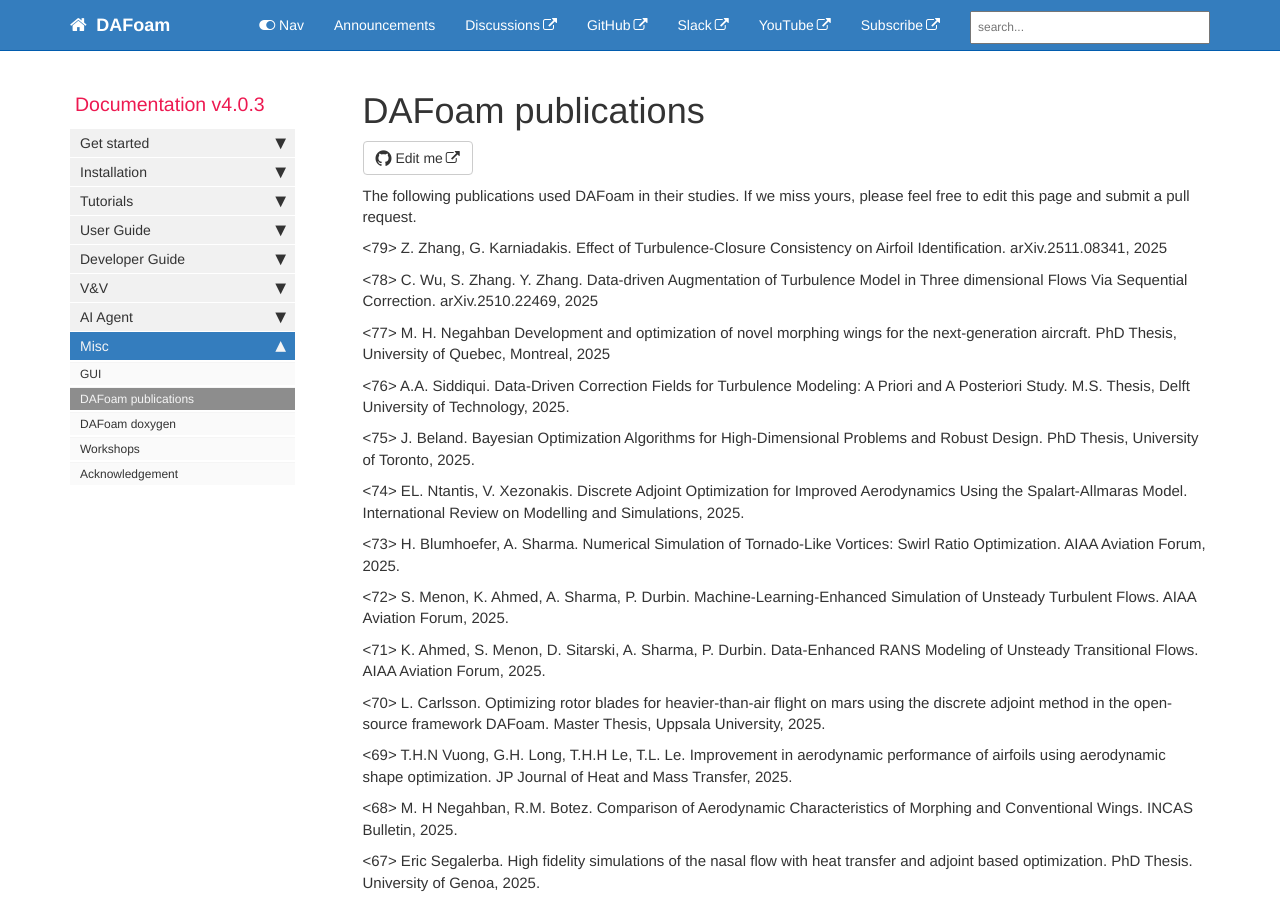
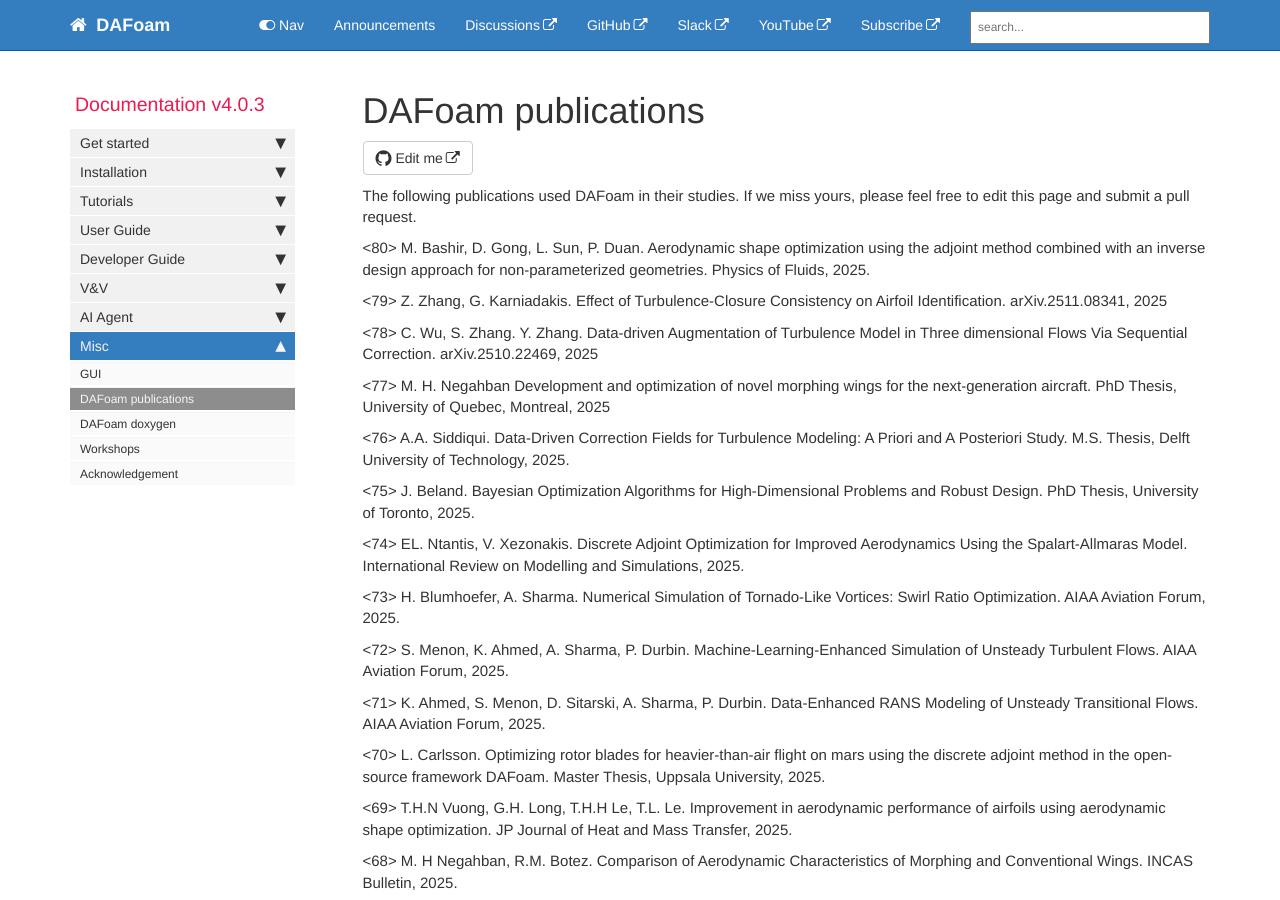
Before and after one commit to DAFoam/DAFoam.github.io, a Jekyll site: the page built from pages/mydoc/mydoc_docs_publications.md, in a window 1280 px wide and 900 px high. Built offline with Jekyll 4.4.1, drawn with Linux system fonts in a browser that asks for light colours; comment, search, counter and statistics services are not loaded.

Commit message:
content update

```diff
--- a/pages/mydoc/mydoc_docs_publications.md
+++ b/pages/mydoc/mydoc_docs_publications.md
@@ -8,6 +8,8 @@ folder: mydoc
 ---
 
 The following publications used DAFoam in their studies. If we miss yours, please feel free to edit this page and submit a pull request.
+
+<80> M. Bashir, D. Gong, L. Sun, P. Duan. Aerodynamic shape optimization using the adjoint method combined with an inverse design approach for non-parameterized geometries. Physics of Fluids, 2025.
 
 <79> Z. Zhang, G. Karniadakis. Effect of Turbulence-Closure Consistency on Airfoil Identification. arXiv.2511.08341, 2025
 
```
